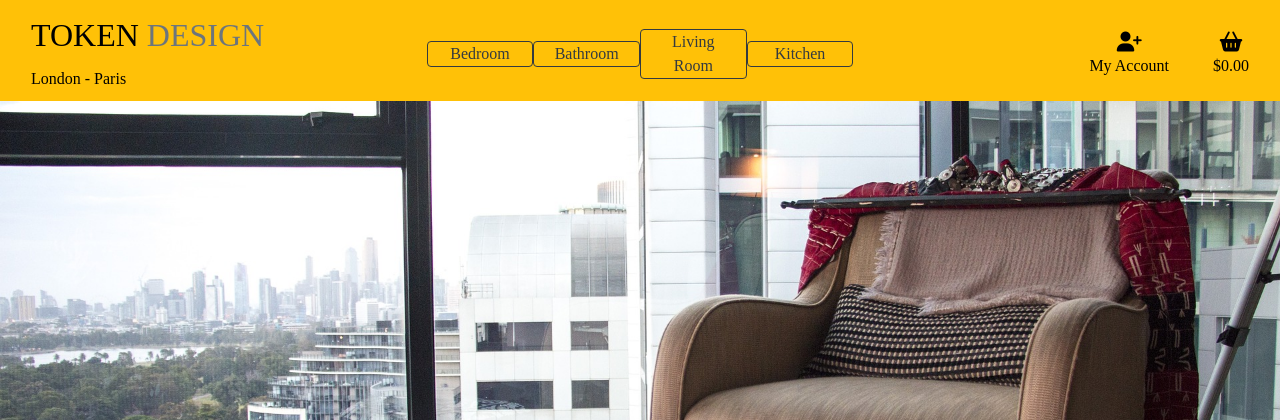
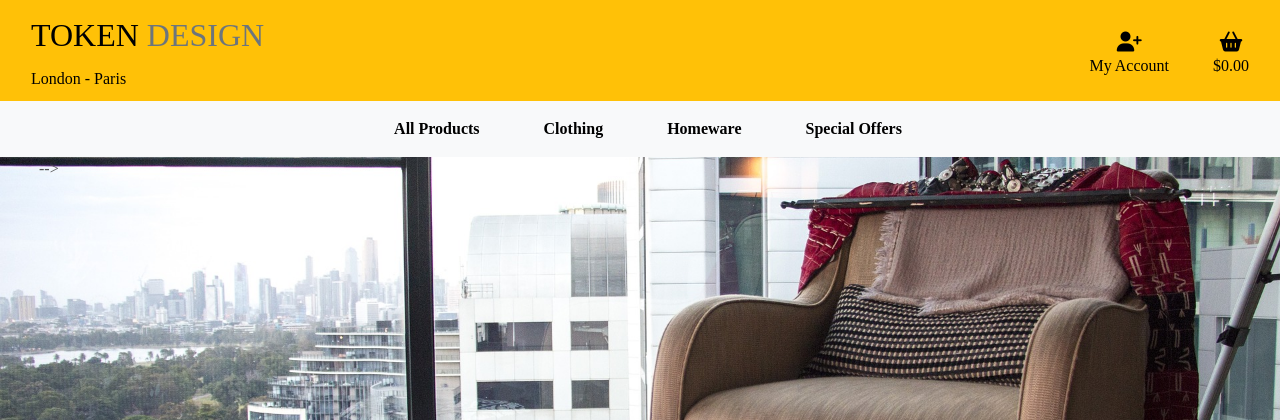
Before and after one commit to Chempearcedev/token_design, a Django app: page / in a window 1280 px wide. Shown: the top 420 px of the page. Run offline with Django 3.2, Linux system fonts and the light colour scheme; some libraries are stand-ins or nearby versions.

Commit message:
Added dropdowns to buttons in navbar

```diff
--- a/static/css/base.css
+++ b/static/css/base.css
@@ -14,13 +14,16 @@ body {
     width: fit-content;
 }
 
+.account {
+    margin-right: 0!important;
+}
+
 .nav-button {
     top: 25px;
 }
 
-#navbar {
-    color: #f3d11a;
-}
+
+
 .header {
     margin-bottom: 70px;
     font-family: 'Bellota';
--- a/templates/base.html
+++ b/templates/base.html
@@ -44,15 +44,58 @@
                 </a>
                 </div>
 
-            <button type="button" class="col-12 col-lg-1 my-auto py-1 py-lg-0 btn btn-outline-dark">Bedroom</button>
-            <button type="button" class=" col-12 col-lg-1 my-auto py-1 py-lg-0 btn btn-outline-dark">Bathroom</button>
-            <button type="button" class="col-12 col-lg-1 my-auto py-1 py-lg-0 btn btn-outline-dark">Living Room</button>
-            <button type="button" class="col-12 col-lg-1 my-auto py-1 py-lg-0 btn btn-outline-dark">Kitchen</button>
+                <!--<div class="btn-group">
+                    <button type="button" class="button col-12 col-lg-3 my-auto py-1 py-lg-0 btn btn-outline-dark dropdown-toggle" data-target="#main-nav"  data-toggle="dropdown" aria-haspopup="true" aria-expanded="false">
+                      Action
+                    </button>
+                    <div class="dropdown-menu">
+                      <a class="dropdown-item" href="#">Action</a>
+                      <a class="dropdown-item" href="#">Another action</a>
+                      <a class="dropdown-item" href="#">Something else here</a>
+                      <div class="dropdown-divider"></div>
+                      <a class="dropdown-item" href="#">Separated link</a>
+                    </div>
 
+
+                    <button type="button" class="button col-12 col-lg-3 my-auto py-1 py-lg-0 btn btn-outline-dark dropdown-toggle" data-toggle="dropdown" aria-haspopup="true" aria-expanded="false">
+                        Action
+                      </button>
+                      <div class="dropdown-menu">
+                        <a class="dropdown-item" href="#">Action</a>
+                        <a class="dropdown-item" href="#">Another action</a>
+                        <a class="dropdown-item" href="#">Something else here</a>
+                        <div class="dropdown-divider"></div>
+                        <a class="dropdown-item" href="#">Separated link</a>
+                      </div>
+
+
+                      <button type="button" class="button col-12 col-lg-3 my-auto py-1 py-lg-0 btn btn-outline-dark dropdown-toggle" data-toggle="dropdown" aria-haspopup="true" aria-expanded="false">
+                        Action
+                      </button>
+                      <div class="dropdown-menu">
+                        <a class="dropdown-item" href="#">Action</a>
+                        <a class="dropdown-item" href="#">Another action</a>
+                        <a class="dropdown-item" href="#">Something else here</a>
+                        <div class="dropdown-divider"></div>
+                        <a class="dropdown-item" href="#">Separated link</a>
+                      </div>
+
+
+                      <button type="button" class="button col-12 col-lg-3 my-auto py-1 py-lg-0 btn btn-outline-dark dropdown-toggle" data-toggle="dropdown"  aria-haspopup="true"  aria-expanded="false">
+                        Action
+                      </button>
+                      <div class="dropdown-menu">
+                        <a class="dropdown-item" href="#">Action</a>
+                        <a class="dropdown-item" href="#">Another action</a>
+                        <a class="dropdown-item" href="#">Something else here</a>
+                        <div class="dropdown-divider"></div>
+                        <a class="dropdown-item" href="#">Separated link</a>
+                      </div>
+        </div>-->
 <!---serach bar location-->
 
 
-            <div class="col-12 col-lg-4 my-auto py-1 py-lg-0">
+           <div class="col-12 col-lg-4 my-auto py-1 py-lg-0 offset-4 account">
                 <ul class="list-inline list-unstyled text-center text-lg-right my-0">
                     <li class="list-inline-item dropdown">
                         <a class="text-black nav-link" href="#" id="user-options" data-toggle="dropdown" aria-haspopup="true" aria-expanded="false">
@@ -89,8 +132,36 @@
                         </a>
                     </li>
                 </ul>
+                </div>
+                <div class="col-12 col-lg-4 offset-4 my-auto py-1 py-lg-0"></div>
+            </div>
+
+            <div class="row bg-light">
+                <nav class="navbar navbar-expand-lg navbar-light w-100 white mx-auto">
+                    <button class="navbar-toggler" type="button" data-toggle="collapse" data-target="#main-nav" aria-controls="main-nav" aria-expanded="false" aria-label="Toggle navigation">
+                        <span class="navbar-toggler-icon"></span>
+                    </button>
+                    {% include 'includes/mobile-top-header.html' %}
+                    {% include 'includes/main-nav.html' %}
+                </nav>
             </div>
         </div>
+
+
+
+     <!--- <div class="col-12 col-lg-4 offset-3 my-auto py-1 py-lg-0"></div>
+    </div>
+
+    <div class="row bg-light">
+        <nav class="navbar navbar-expand-lg navbar-light w-100 white">
+            <button class="navbar-toggler" type="button" data-toggle="collapse" data-target="#main-nav" aria-controls="main-nav" aria-expanded="false" aria-label="Toggle navigation">
+                <span class="navbar-toggler-icon"></span>
+            </button>
+            {% include 'includes/mobile-top-header.html' %}
+            {% include 'includes/main-nav.html' %}
+        </nav>
+    </div>
+</div>-->
     </header>
 
     {% if messages %}
--- /dev/null
+++ b/templates/includes/main-nav.html
@@ -0,0 +1,51 @@
+<div class="collapse navbar-collapse" id="main-nav">
+    <ul class="navbar-nav w-auto mx-auto">
+        <li class="nav-item dropdown">
+            <a class="logo-font font-weight-bold nav-link text-black mr-5" href="#" id="all-products-link" data-toggle="dropdown" aria-haspopup="true" aria-expanded="false">
+                All Products
+            </a>
+            <div class="dropdown-menu border-0" aria-labelledby="all-products-link">
+                <a href="" class="dropdown-item">By Price</a>
+                <a href="" class="dropdown-item ">By Rating</a>
+                <a href="" class="dropdown-item ">By Category</a>
+                <a href="" class="dropdown-item">All Products</a>
+            </div>
+        </li>
+
+
+        <li class="nav-item dropdown">
+            <a class="logo-font font-weight-bold nav-link text-black mr-5" href="#" id="clothing-link" data-toggle="dropdown" aria-haspopup="true" aria-expanded="false">
+                Clothing
+            </a>
+            <div class="dropdown-menu border-0" aria-labelledby="clothing-link">
+                <a href="" class="dropdown-item">Activewear &amp; Essentials</a>
+                <a href="" class="dropdown-item">Jeans</a>
+                <a href="" class="dropdown-item">Shirts</a>
+                <a href="" class="dropdown-item">All Clothing</a>
+            </div>
+        </li>
+
+        <li class="nav-item dropdown">
+            <a class="logo-font font-weight-bold nav-link text-black mr-5" href="#" id="homeware-link" data-toggle="dropdown" aria-haspopup="true" aria-expanded="false">
+                Homeware
+            </a>
+            <div class="dropdown-menu border-0" aria-labelledby="homeware-link">
+                <a href="" class="dropdown-item">Bed &amp; Bath</a>
+                <a href="" class="dropdown-item">Kitchen &amp; Dining</a>
+                <a href="" class="dropdown-item">All Homeware</a>
+            </div>
+        </li>
+
+        <li class="nav-item dropdown">
+            <a class="logo-font font-weight-bold nav-link text-black" href="#" id="specials-link" data-toggle="dropdown" aria-haspopup="true" aria-expanded="false">
+                Special Offers
+            </a>
+            <div class="dropdown-menu border-0" aria-labelledby="specials-link">
+                <a href="" class="dropdown-item">New Arrivals</a>
+                <a href="" class="dropdown-item">Deals</a>
+                <a href="" class="dropdown-item">Clearance</a>
+                <a href="" class="dropdown-item">All Specials</a>
+            </div>
+        </li>
+    </ul>
+</div>
--- /dev/null
+++ b/templates/includes/mobile-top-header.html
@@ -0,0 +1,59 @@
+<!--<ul>
+    <li class="list-inline-item">
+      <a class="text-black nav-link d-block d-lg-none" href="#" id="mobile-search" data-toggle="dropdown" aria-haspopup="true" aria-expanded="false">
+          <div class="text-center">
+              <div><i class="fas fa-search fa-lg"></i></div>
+              <p class="my-0">Search</p>
+          </div>
+      </a>
+      <div class="dropdown-menu border-0 w-100 p-3 rounded-0 my-0" aria-labelledby="mobile-search">
+          <form class="form" method="GET" action="">
+              <div class="input-group w-100">
+                  <input class="form-control border border-black rounded-0" type="text" name="q" placeholder="Search our site">
+                  <div class="input-group-append">
+                      <button class="form-control form-control btn btn-black border border-black rounded-0" type="submit">
+                          <span class="icon">
+                              <i class="fas fa-search"></i>
+                          </span>
+                      </button>
+                  </div>
+              </div>
+          </form>
+      </div>
+  </li>-->
+
+  <li class="list-inline-item dropdown">
+      <a class="text-black nav-link d-block d-lg-none" href="#" id="user-options" data-toggle="dropdown" aria-haspopup="true" aria-expanded="false">
+          <div class="text-center">
+              <div><i class="fas fa-user fa-lg"></i></div>
+              <p class="my-0">My Account</p>
+          </div>
+      </a>
+      <div class="dropdown-menu border-0" aria-labelledby="user-options">
+          {% if request.user.is_authenticated %}
+              {% if request.user.is_superuser %}
+                  <a href="{% url 'account_logout' %}" class="dropdown-item">Product Management</a>
+              {% endif %}
+              <a href="" class="dropdown-item">My Profile</a>
+              <a href="{% url 'account_logout' %}" class="dropdown-item">Logout</a>
+          {% else %}
+              <a href="{% url 'account_signup' %}" class="dropdown-item">Register</a>
+              <a href="{% url 'account_login' %}" class="dropdown-item">Login</a>
+          {% endif %}
+      </div>
+  </li>
+  <li class="list-inline-item">
+      <a class="{% if grand_total %}text-primary font-weight-bold{% else %}text-black{% endif %} nav-link d-block d-lg-none" href="">
+          <div class="text-center">
+              <div><i class="fas fa-shopping-bag fa-lg"></i></div>
+              <p class="my-0">
+                  {% if grand_total %}
+                      ${{ grand_total|floatformat:2 }}
+                  {% else %}
+                      $0.00
+                  {% endif %}
+              </p>
+          </div>
+      </a>
+    </li>
+  </ul>
```
